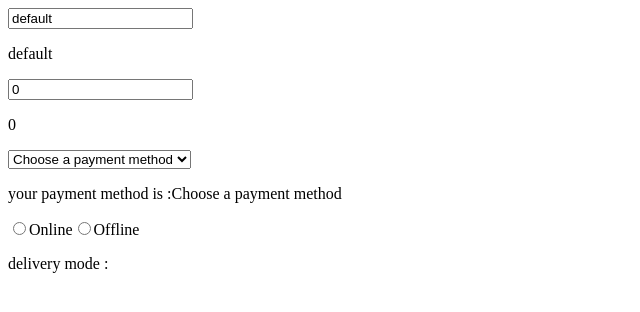
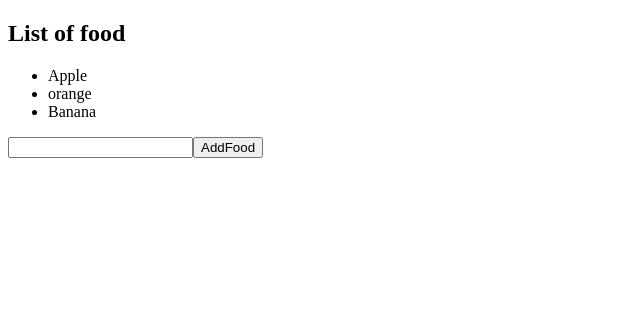
Before and after one commit to Ashis28/my-react1, a React (Vite) app: page / in a window 1280 px wide. Shown: the top 312 px of the page, without its empty margins (0-640 px from the left). Built offline with nearby package versions, Linux system fonts and the light colour scheme.

Commit message:
ArrayAnd HookState both are working simultaneously

```diff
--- a/src/MyComponent.jsx
+++ b/src/MyComponent.jsx
@@ -1,75 +1,35 @@
-/* onChange() -  Event handler use primarily with form elements
-                 e.g. <input> , <textarea> , <select> , <radio>
-                 Triggers a function everytime the value of input changes
-*/
 
-import React , {useState} from 'react';
+import React, { useState } from 'react';
 
-function MyComponent(){
+function MyComponent() {
 
-    let [name,setName] = useState("default");
-    let [quantity,setQuantity] = useState(0);
-    let [payMent,setPayment] = useState("Choose a payment method");
+    const [foods, setFoods] = useState(["Apple", "orange", "Banana"]);
 
-    let [shipped,setShipment] = useState();
-
-    const handleNameChange = (event) => {
-        setName(event.target.value);
+    function handleAddFood(){
+        const input = document.getElementById("food-cart");
+        const newFood = input.value.trim();
+        if (newFood) {
+            setFoods([...foods, newFood]);
+            input.value = "";
+        }
     }
 
-    const handlePayment = (event) =>{
-        setPayment(event.target.value);
+    function handleRemoveFood(index){
+        setFoods(f => f.filter((_, i) => i !== index));
     }
 
-    const handleShipment = (event) =>{
-        setShipment(event.target.value);
-    }
+    return (
+        <div>
+            <h2>List of food</h2>
+            <ul>
+                {foods.map((element, index) =>
+                    <li key={index} onClick={()=>handleRemoveFood(index)} >{element}</li>
+                )}
+            </ul>
 
-
-    return(
-        <div>
-             <input value={name} onChange={handleNameChange}></input>
-             <p>{name}</p>
-
-             <input
-                value={quantity}
-                type="number"
-                onChange={(e) => setQuantity(e.target.value)}
-             />
-             <p>{quantity}</p>
-
-             <select value={payMent} onChange={handlePayment}>
-                <option disabled>Choose a payment method</option>
-                <option value="visa">Visa</option>
-                <option value="paytm">Paytm</option>
-                <option value="mastercard">Master Card</option>
-             </select>
-             <p>your payment method is :{payMent}</p>
-
-             <label>
-                <input
-                    type="radio"
-                    name="deliveryMode"
-                    value="Online"
-                    checked={shipped === "Online"}
-                    onChange={handleShipment}
-                />
-                Online
-             </label>
-             <label>
-                <input
-                    type="radio"
-                    name="deliveryMode"
-                    value="Offline"
-                    checked={shipped === "Offline"}
-                    onChange={handleShipment}
-                />
-                Offline
-             </label>
-             <p>delivery mode : {shipped}</p>
-
+            <input type="text" id='food-cart'/>
+            <button onClick={handleAddFood}>AddFood</button>
         </div>
-
     );
 }
 
```
